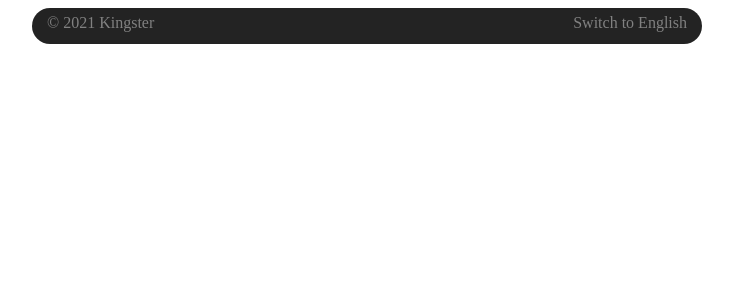
After one commit to Kingsterrck/SOP, a PHP site: page /View/frontend/footer.php in a window 1280 px wide. The commit adds this page. Shown: the top 300 px of the page, without its empty margins (273-1006 px from the left). Run offline with PHP 8.4, Linux system fonts and the light colour scheme.

Commit message:
January 25

```diff
--- a/Content/js/firstTimeLogin.js
+++ b/Content/js/firstTimeLogin.js
@@ -43,9 +43,8 @@ $(document).ready(function(){
         $.ajax({
             type: "POST",
             url: "../../Controller/homeController.php",
-            data: "selectedList="+selectedListStr,
+            data: "selectedList="+selectedListStr+"&processUpdate=2",
             success: function (data) {
-
                 nextPage2();
                 $("#putItHere").html(data);
             }
--- a/View/frontend/firstTimeLogin.php
+++ b/View/frontend/firstTimeLogin.php
@@ -23,6 +23,7 @@ if(isset($_SESSION["email"])){
             <form id="firstStepForm">
                 <h1>欢迎！！</h1>
                 <p>请完善你的个人信息</p>
+                <input hidden="hidden" name="processUpdate" type="number" value="1">
                 <input name="username" type="text" class="loginBox" placeholder="用户名">
                 <input name="phoneNum" type="number" class="loginBox" placeholder="手机号码">
                 <div class="shortLoginBoxContainer">
--- /dev/null
+++ b/View/frontend/footer.php
@@ -0,0 +1,47 @@
+<?php
+?>
+<!DOCTyPE html>
+<head>
+    <meta charset="UTF-8">
+    <title>啊吧啊吧</title>
+    <style>
+        #footer{
+            overflow: hidden;
+            zoom: 1;
+            background-color: #232323;
+            border-radius: 20px;
+            padding: 0 15px;
+            margin: 0 auto;
+            line-height: 10px;
+        }
+        #footer p {
+            float: left;
+            color: #818181;
+            margin-top: 10px;
+        }
+        #footer a {
+            float: right;
+            text-decoration: none;
+            color: #818181;
+            margin-top: 10px;
+        }
+    </style>
+</head>
+<body>
+<div id="footer">
+    <p>© 2021 Kingster</p>
+    <a href="#">Switch to English</a>
+</div>
+<script>
+    res();
+    window.addEventListener("resize",function () {
+        res();
+    })
+    function res() {
+        var wid = window.innerWidth;
+        var element = document.getElementById("footer");
+        element.style.width=wid * 0.5 + "px";
+    }
+</script>
+</body>
+</html>
--- a/View/frontend/index.php
+++ b/View/frontend/index.php
@@ -32,8 +32,6 @@ if (isset($_SESSION["email"])) {
         a {
             text-decoration: underline;
             color: white;
-            font-size:20px;
-
         }
         #container {
             width: 450px;
@@ -67,7 +65,7 @@ if (isset($_SESSION["email"])) {
             box-shadow:0 8px 16px 0 rgba(0,0,0,0.2);
         }
     </style>
-    <script src="http://ajax.aspnetcdn.com/ajax/jQuery/jquery-1.8.0.js"></script>
+    <script src="http://ajax.aspnetcdn.com/ajax/jQuery/jquery-1.8.0.js"></script><!-- qjuery link-->
     </head>
     <body>
     <div id="maxBox">
--- a/View/frontend/loggedInMainpage.php
+++ b/View/frontend/loggedInMainpage.php
@@ -73,6 +73,7 @@ session_set_cookie_params(86400);
                         </div>
                     </div>
                     <div id="gameSelectContainer">
+<!--                        each of the .gameSelect displays info of one game, including sport, team, time, and stream availability-->
                         <div class="gameSelect">
                             <div class="gameSelectTop">
                                 <h4>篮球</h4>
--- a/View/frontend/sign_up.php
+++ b/View/frontend/sign_up.php
@@ -21,7 +21,7 @@ include_once "headerNLI_fsm.php";
             <input name="email" class="loginBox" type="text" placeholder="&nbsp;邮箱">
             <input name="uPassword" class="loginBox" type="password" placeholder="&nbsp;密码">
             <input class="loginBox" type="submit" value="注册" id="signUpButton">
-            <a href="#"><input class="loginBox" type="button" value="已经有账号？立刻登录"></a>
+            <a href="login.php"><input class="loginBox" type="button" value="已经有账号？立刻登录"></a>
         </form>
     </div>
     <div class="signUpUI" data="1" id="signUpSuccess">
@@ -34,6 +34,9 @@ include_once "headerNLI_fsm.php";
 <!---->
 <!--    </div>-->
 </div>
+<?php
+include_once "footer.php";
+?>
 <script src="../../Content/js/sign_up.js"></script>
 <!--<script src="js/header_responsiveness.js"></script>-->
 <script>
```
Also changed, not shown: Controller/homeController.php (+18 -6 lines), Model/user_info_model.php (+19 -0 lines), progress.md (added, +20 -0 lines).
